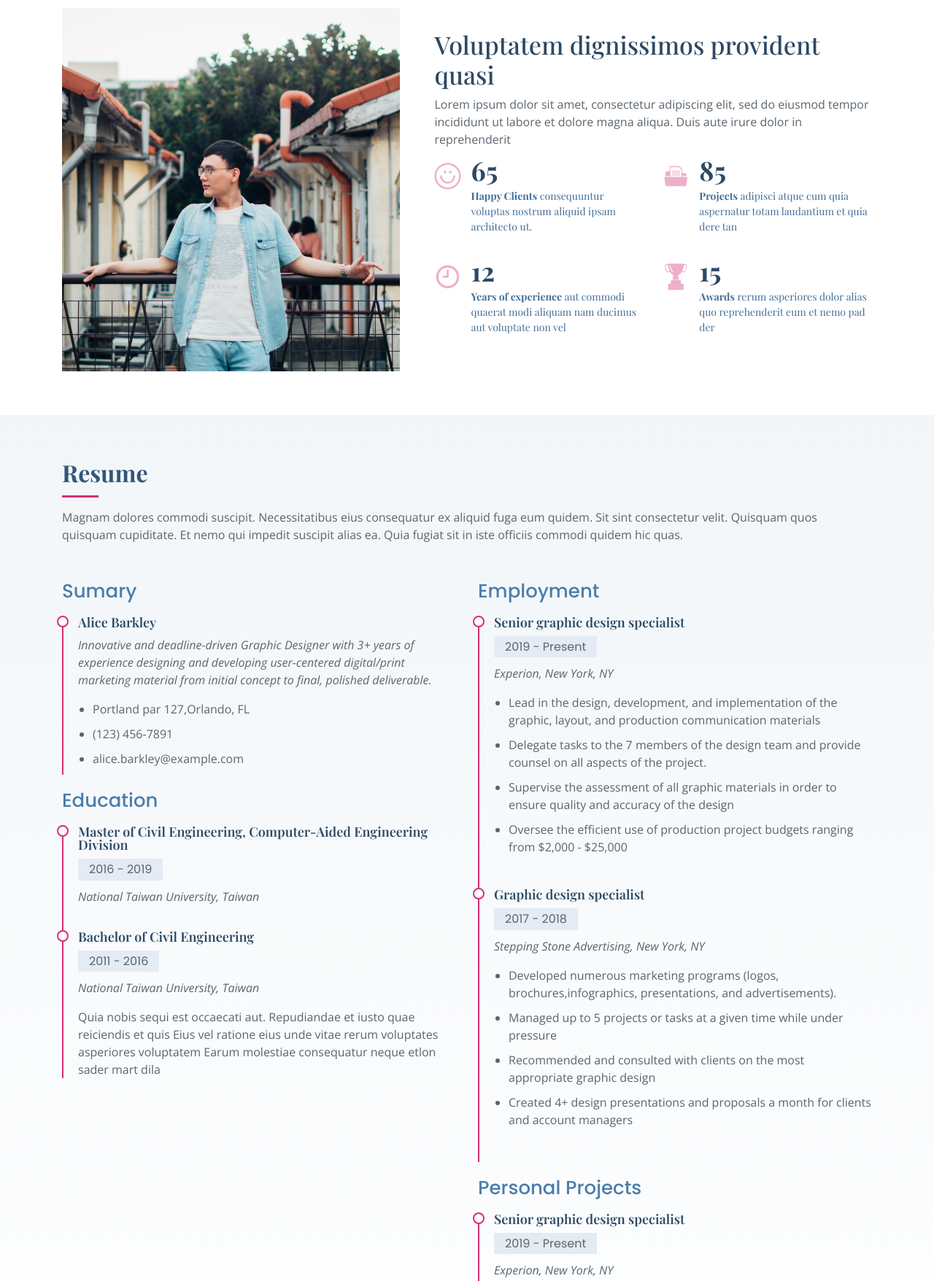
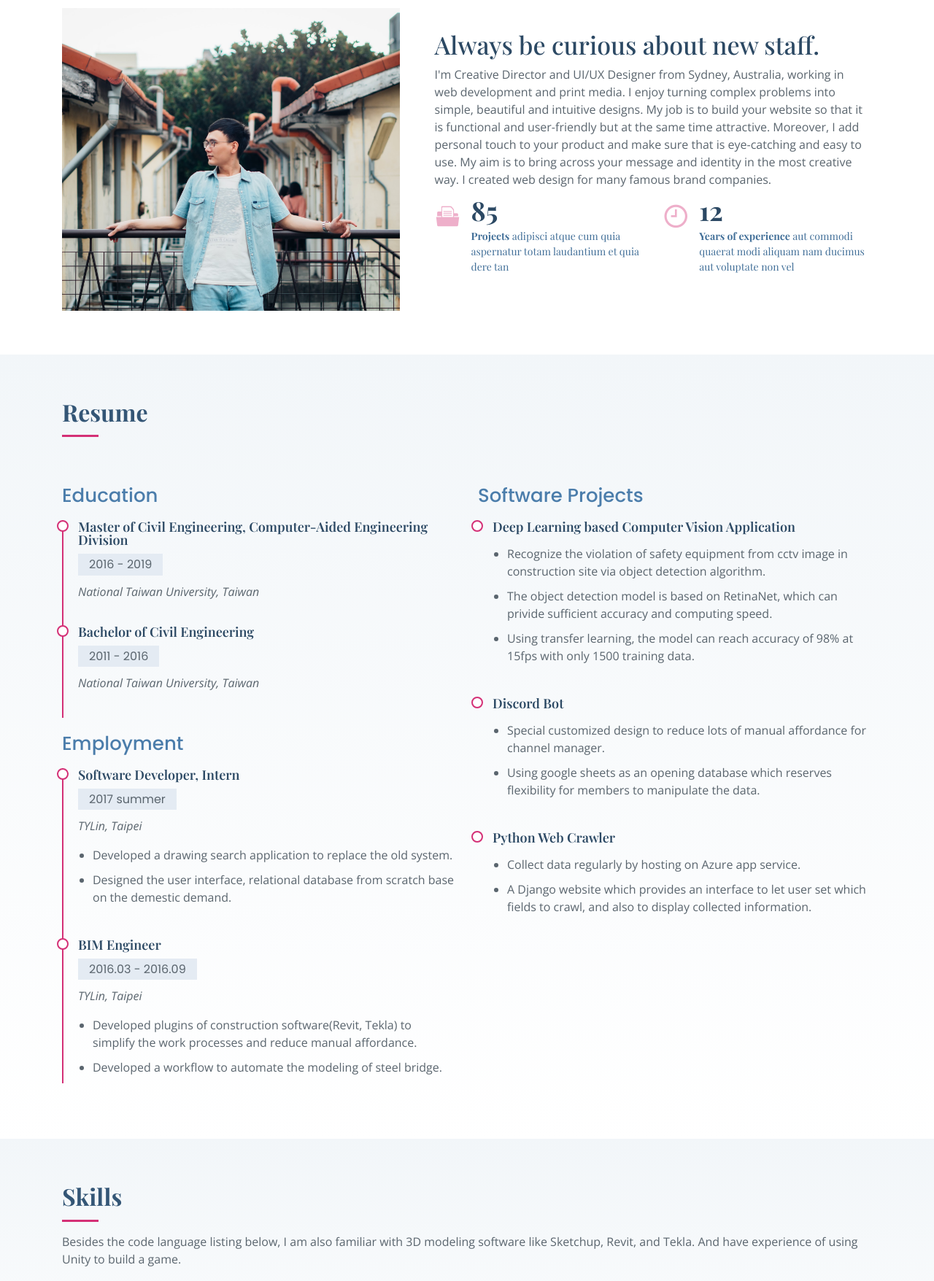
Before and after one commit to rjchien728/rjchien728.github.io, a plain HTML site: page index.html in a window 1280 px wide. Shown: the part 720-2476 px from the top of the page at 73% size. Drawn offline with nearby package versions, Linux system fonts and the light colour scheme; a web font is replaced by a local one.

Commit message:
resume content 90%

```diff
--- a/assets/css/style.css
+++ b/assets/css/style.css
@@ -580,6 +580,10 @@ section {
   margin-top: -2px;
   border-left: 2px solid #d43076;
   position: relative;
+}
+
+.resume .resume-project{
+  border-left: 0px solid #fff;
 }
 
 .resume .resume-item h4 {
--- a/index.html
+++ b/index.html
@@ -25,6 +25,7 @@
   <link href="assets/vendor/venobox/venobox.css" rel="stylesheet">
   <link href="assets/vendor/owl.carousel/assets/owl.carousel.min.css" rel="stylesheet">
 
+
   <!-- Template Main CSS File -->
   <link href="assets/css/style.css" rel="stylesheet">
 
@@ -41,7 +42,7 @@
   <!-- ======= Hero Section ======= -->
   <section id="hero" class="d-flex flex-column align-items-center justify-content-center">
     <h1>Hello, I am Jung-Chun!</h1>
-    <h2>I am an engineer, programer, and photographer</h2>
+    <h2>I am a software engineer.</h2>
     <a href="#about" class="btn-get-started scrollto"><i class="icofont-simple-down"></i></a>
   </section><!-- End Hero -->
 
@@ -79,19 +80,17 @@
           <div class="image col-xl-5 d-flex align-items-stretch justify-content-center justify-content-lg-start"></div>
           <div class="col-xl-7 pl-0 pl-lg-5 pr-lg-1 d-flex align-items-stretch">
             <div class="content d-flex flex-column justify-content-center">
-              <h3>Voluptatem dignissimos provident quasi</h3>
+              <h3>Always be curious about new staff.</h3>
               <p>
-                Lorem ipsum dolor sit amet, consectetur adipiscing elit, sed do eiusmod tempor incididunt ut labore et
-                dolore magna aliqua. Duis aute irure dolor in reprehenderit
+                I'm Creative Director and UI/UX Designer from Sydney, Australia, working in web development and print
+                media. I enjoy turning complex problems into simple, beautiful and intuitive designs.
+
+                My job is to build your website so that it is functional and user-friendly but at the same time
+                attractive. Moreover, I add personal touch to your product and make sure that is eye-catching and easy
+                to use. My aim is to bring across your message and identity in the most creative way. I created web
+                design for many famous brand companies.
               </p>
               <div class="row">
-                <div class="col-md-6 d-md-flex align-items-md-stretch">
-                  <div class="count-box">
-                    <i class="icofont-simple-smile"></i>
-                    <span data-toggle="counter-up">65</span>
-                    <p><strong>Happy Clients</strong> consequuntur voluptas nostrum aliquid ipsam architecto ut.</p>
-                  </div>
-                </div>
 
                 <div class="col-md-6 d-md-flex align-items-md-stretch">
                   <div class="count-box">
@@ -110,14 +109,6 @@
                       non vel</p>
                   </div>
                 </div>
-
-                <div class="col-md-6 d-md-flex align-items-md-stretch">
-                  <div class="count-box">
-                    <i class="icofont-award"></i>
-                    <span data-toggle="counter-up">15</span>
-                    <p><strong>Awards</strong> rerum asperiores dolor alias quo reprehenderit eum et nemo pad der</p>
-                  </div>
-                </div>
               </div>
             </div><!-- End .content-->
           </div>
@@ -134,27 +125,12 @@
 
         <div class="section-title">
           <h2>Resume</h2>
-          <p>Magnam dolores commodi suscipit. Necessitatibus eius consequatur ex aliquid fuga eum quidem. Sit sint
-            consectetur velit. Quisquam quos quisquam cupiditate. Et nemo qui impedit suscipit alias ea. Quia fugiat sit
-            in iste officiis commodi quidem hic quas.</p>
+          <!-- <p></p> -->
         </div>
 
         <div class="row">
           <div class="col-lg-6">
-            <h3 class="resume-title">Sumary</h3>
-            <div class="resume-item pb-0">
-              <h4>Alice Barkley</h4>
-              <p><em>Innovative and deadline-driven Graphic Designer with 3+ years of experience designing and
-                  developing user-centered digital/print marketing material from initial concept to final, polished
-                  deliverable.</em></p>
-              <p>
-              <ul>
-                <li>Portland par 127,Orlando, FL</li>
-                <li>(123) 456-7891</li>
-                <li>alice.barkley@example.com</li>
-              </ul>
-              </p>
-            </div>
+
             <!--Education-->
             <h3 class="resume-title">Education</h3>
             <div class="resume-item">
@@ -166,60 +142,70 @@
               <h4>Bachelor of Civil Engineering</h4>
               <h5>2011 - 2016</h5>
               <p><em>National Taiwan University, Taiwan</em></p>
-              <p>Quia nobis sequi est occaecati aut. Repudiandae et iusto quae reiciendis et quis Eius vel ratione eius
-                unde vitae rerum voluptates asperiores voluptatem Earum molestiae consequatur neque etlon sader mart
-                dila</p>
             </div>
-          </div>
-          <div class="col-lg-6">
+
+
             <!--Employment-->
             <h3 class="resume-title">Employment</h3>
             <div class="resume-item">
-              <h4>Senior graphic design specialist</h4>
-              <h5>2019 - Present</h5>
-              <p><em>Experion, New York, NY </em></p>
+              <h4>Software Developer, Intern</h4>
+              <h5>2017 summer</h5>
+              <p><em>TYLin, Taipei</em></p>
               <p>
               <ul>
-                <li>Lead in the design, development, and implementation of the graphic, layout, and production
-                  communication materials</li>
-                <li>Delegate tasks to the 7 members of the design team and provide counsel on all aspects of the
-                  project. </li>
-                <li>Supervise the assessment of all graphic materials in order to ensure quality and accuracy of the
-                  design</li>
-                <li>Oversee the efficient use of production project budgets ranging from $2,000 - $25,000</li>
-              </ul>
-              </p>
-            </div>
-            <div class="resume-item">
-              <h4>Graphic design specialist</h4>
-              <h5>2017 - 2018</h5>
-              <p><em>Stepping Stone Advertising, New York, NY</em></p>
-              <p>
-              <ul>
-                <li>Developed numerous marketing programs (logos, brochures,infographics, presentations, and
-                  advertisements).</li>
-                <li>Managed up to 5 projects or tasks at a given time while under pressure</li>
-                <li>Recommended and consulted with clients on the most appropriate graphic design</li>
-                <li>Created 4+ design presentations and proposals a month for clients and account managers</li>
+                <li>Developed a drawing search application to replace the old system.</li>
+                <li>Designed the user interface, relational database from scratch base on the demestic demand.</li>
               </ul>
               </p>
             </div>
 
-            <!--Software Projects-->
-            <h3 class="resume-title">Personal Projects</h3>
             <div class="resume-item">
-              <h4>Senior graphic design specialist</h4>
-              <h5>2019 - Present</h5>
-              <p><em>Experion, New York, NY </em></p>
+              <h4>BIM Engineer</h4>
+              <h5>2016.03 - 2016.09</h5>
+              <p><em>TYLin, Taipei</em></p>
               <p>
               <ul>
-                <li>Lead in the design, development, and implementation of the graphic, layout, and production
-                  communication materials</li>
-                <li>Delegate tasks to the 7 members of the design team and provide counsel on all aspects of the
-                  project. </li>
-                <li>Supervise the assessment of all graphic materials in order to ensure quality and accuracy of the
-                  design</li>
-                <li>Oversee the efficient use of production project budgets ranging from $2,000 - $25,000</li>
+                <li>Developed plugins of construction software(Revit, Tekla) to simplify the work processes
+                  and reduce manual affordance.</li>
+                <li>Developed a workflow to automate the modeling of steel bridge.</li>
+              </ul>
+              </p>
+            </div>
+          </div>
+          <div class="col-lg-6">
+            <!--Software Projects-->
+            <h3 class="resume-title">Software Projects</h3>
+            <div class="resume-item resume-project">
+              <h4>Deep Learning based Computer Vision Application</h4>
+              <p>
+              <ul>
+                <li>Recognize the violation of safety equipment from cctv image in construction site
+                  via object detection algorithm.</li>
+                <li>The object detection model is based on RetinaNet, which can privide
+                  sufficient accuracy and computing speed.</li>
+                <li>Using transfer learning, the model can reach accuracy of 98% at 15fps
+                  with only 1500 training data. </li>
+              </ul>
+              </p>
+            </div>
+            <div class="resume-item resume-project">
+              <h4>Discord Bot</h4>
+              <p>
+              <ul>
+                <li>Special customized design to reduce lots of manual affordance
+                  for channel manager.</li>
+                <li>Using google sheets as an opening database which reserves flexibility for
+                  members to manipulate the data.</li>
+              </ul>
+              </p>
+            </div>
+            <div class="resume-item resume-project">
+              <h4>Python Web Crawler</h4>
+              <p>
+              <ul>
+                <li>Collect data regularly by hosting on Azure app service.</li>
+                <li>A Django website which provides an interface to let user set which fields to crawl,
+                  and also to display collected information.</li>
               </ul>
               </p>
             </div>
@@ -260,17 +246,17 @@
             </div>
 
             <div class="progress">
-              <span class="skill">Java <i class="val">75%</i></span>
+              <span class="skill">Java <i class="val">80%</i></span>
               <div class="progress-bar-wrap">
-                <div class="progress-bar" role="progressbar" aria-valuenow="75" aria-valuemin="0" aria-valuemax="100">
+                <div class="progress-bar" role="progressbar" aria-valuenow="80" aria-valuemin="0" aria-valuemax="100">
                 </div>
               </div>
             </div>
 
             <div class="progress">
-              <span class="skill">C# <i class="val">75%</i></span>
+              <span class="skill">C# <i class="val">80%</i></span>
               <div class="progress-bar-wrap">
-                <div class="progress-bar" role="progressbar" aria-valuenow="75" aria-valuemin="0" aria-valuemax="100">
+                <div class="progress-bar" role="progressbar" aria-valuenow="80" aria-valuemin="0" aria-valuemax="100">
                 </div>
               </div>
             </div>
@@ -280,25 +266,25 @@
           <div class="col-lg-6">
 
             <div class="progress">
-              <span class="skill">database <i class="val">75%</i></span>
+              <span class="skill">database <i class="val">80%</i></span>
               <div class="progress-bar-wrap">
-                <div class="progress-bar" role="progressbar" aria-valuenow="75" aria-valuemin="0" aria-valuemax="100">
+                <div class="progress-bar" role="progressbar" aria-valuenow="80" aria-valuemin="0" aria-valuemax="100">
                 </div>
               </div>
             </div>
 
             <div class="progress">
-              <span class="skill">HTML,CSS,JS <i class="val">75%</i></span>
+              <span class="skill">HTML,CSS,JS <i class="val">80%</i></span>
               <div class="progress-bar-wrap">
-                <div class="progress-bar" role="progressbar" aria-valuenow="75" aria-valuemin="0" aria-valuemax="100">
+                <div class="progress-bar" role="progressbar" aria-valuenow="80" aria-valuemin="0" aria-valuemax="100">
                 </div>
               </div>
             </div>
 
             <div class="progress">
-              <span class="skill">C++ <i class="val">50%</i></span>
+              <span class="skill">C++ <i class="val">60%</i></span>
               <div class="progress-bar-wrap">
-                <div class="progress-bar" role="progressbar" aria-valuenow="50" aria-valuemin="0" aria-valuemax="100">
+                <div class="progress-bar" role="progressbar" aria-valuenow="60" aria-valuemin="0" aria-valuemax="100">
                 </div>
               </div>
             </div>
@@ -493,30 +479,34 @@
               <p>Cras fermentum odio eu feugiat. Justo eget magna fermentum iaculis eu non diam phasellus. Scelerisque
                 felis imperdiet proin fermentum leo. Amet volutpat consequat mauris nunc congue.</p>
               <div class="social-links">
-                <a href="#" class="twitter"><i class="icofont-twitter"></i></a>
-                <a href="#" class="facebook"><i class="icofont-facebook"></i></a>
-                <a href="#" class="instagram"><i class="icofont-instagram"></i></a>
-                <a href="#" class="linkedin"><i class="icofont-linkedin"></i></a>
+                <a target="_blank" href="https://www.facebook.com/RongJyunn" class="facebook"><i
+                    class="icofont-facebook"></i></a>
+                <a target="_blank" href="https://www.linkedin.com/in/jung-chun-chien-6330a91a8/" class="linkedin"><i
+                    class="icofont-linkedin"></i></a>
+                <a target="_blank" href="https://www.instagram.com/jungchun_/" class="instagram"><i
+                    class="icofont-instagram"></i></a>
+                <a target="_blank" href="https://www.flickr.com/people/99759039@N06/" class="flickr"><i
+                    class="icofont-flikr"></i></a>
               </div>
             </div>
           </div>
 
           <div class="col-lg-3 col-md-4">
             <div class="info">
-              <div>
+              <!-- <div>
                 <i class="icofont-google-map"></i>
                 <p>A108 Adam Street<br>New York, NY 535022</p>
-              </div>
+              </div> -->
 
               <div>
                 <i class="icofont-envelope"></i>
-                <p>info@example.com</p>
+                <p>rjchien728@gmail.com</p>
               </div>
 
-              <div>
+              <!-- <div>
                 <i class="icofont-phone"></i>
                 <p>+1 5589 55488 55s</p>
-              </div>
+              </div> -->
 
             </div>
           </div>
```
